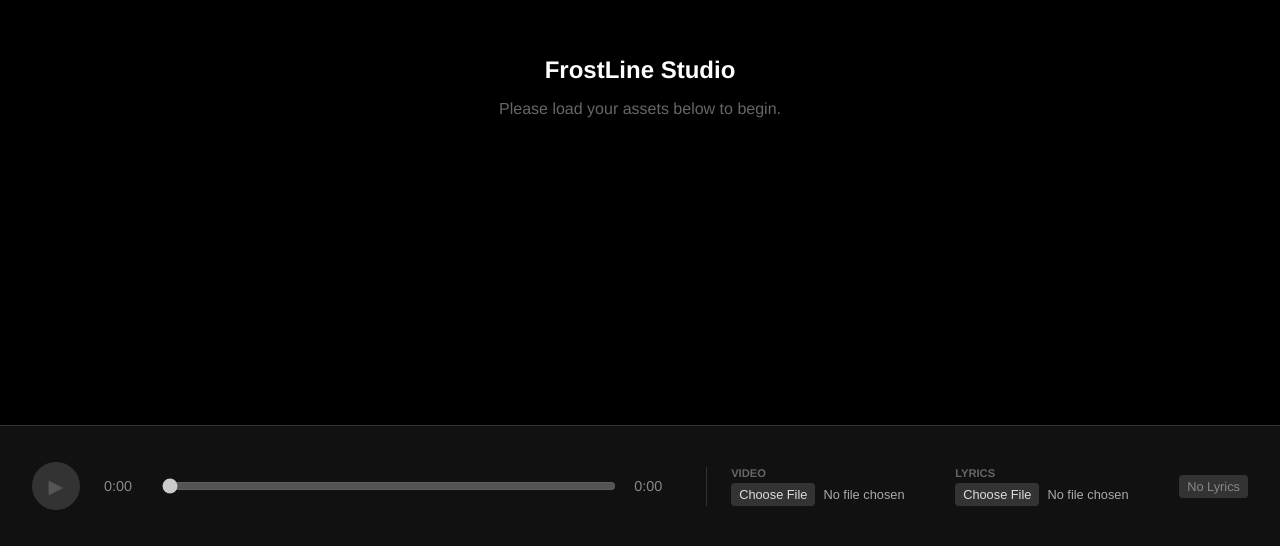
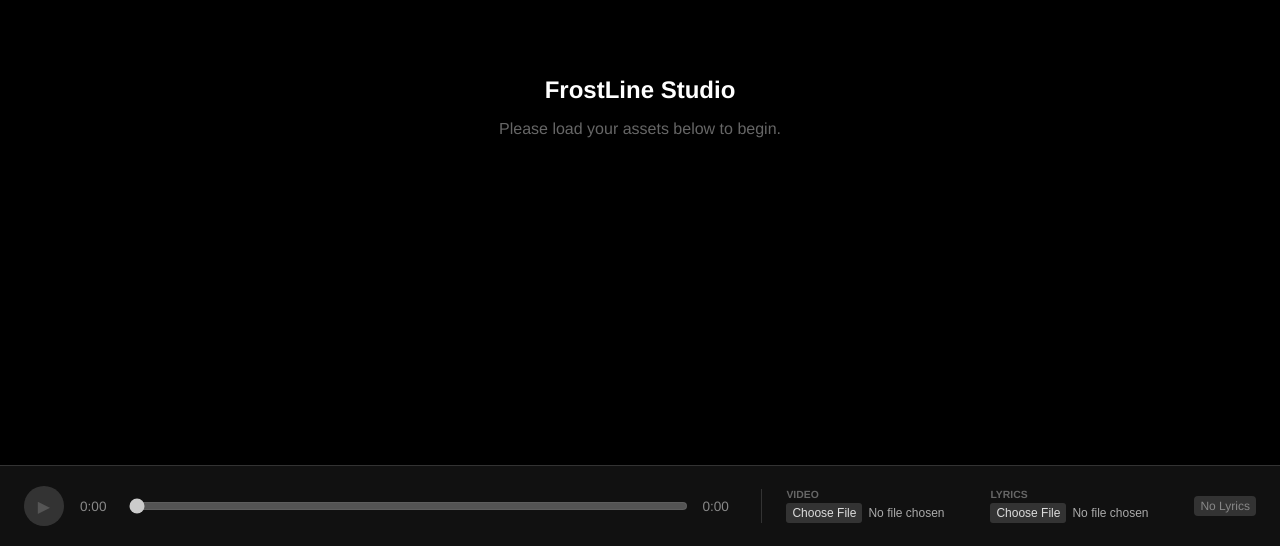
Before and after one commit to b0yu-li/FrostLine, an Angular app: page / in a window 1280 px wide. Shown: the part 254-800 px from the top of the page. Built offline with nearby package versions, Linux system fonts and the light colour scheme.

Commit message:
feat: make the control deck shorter, so that actual video has more vertical space

```diff
--- a/src/app/app.scss
+++ b/src/app/app.scss
@@ -122,7 +122,7 @@
     letter-spacing: -0.02em;
 
     /* Updated shadows for the red text contrast */
-    text-shadow: 0 1px 1px rgba(255, 255, 255, 0.9), 0 6px 18px rgba(0, 0, 0, 0.3);
+    text-shadow: 0 1px 1px rgba(255, 255, 255, 0.6), 0 6px 18px rgba(0, 0, 0, 0.3);
 
     width: 100%;
     text-align: center;
@@ -135,15 +135,15 @@
    4. ZONE 2: THE CONSOLE (Control Deck)
    ========================================= */
 .control-deck {
-  height: 120px;
+  height: 80px; /* Reduced from 120px to 80px */
   background: $color-panel;
   border-top: 1px solid #333;
-  padding: 0 2rem;
+  padding: 0 1.5rem; /* Slightly reduced padding */
 
   display: flex;
   align-items: center;
   justify-content: space-between;
-  gap: 2rem;
+  gap: 1.5rem; /* Reduced gap */
   z-index: 10;
 }
 
@@ -151,7 +151,7 @@
 .playback-group {
   display: flex;
   align-items: center;
-  gap: 1.5rem;
+  gap: 1rem; /* Reduced gap */
   flex: 1;
 }
 
@@ -159,10 +159,10 @@
   background: $color-accent;
   color: #000;
   border: none;
-  width: 48px;
-  height: 48px;
+  width: 40px; /* Reduced from 48px */
+  height: 40px; /* Reduced from 48px */
   border-radius: 50%;
-  font-size: 1.2rem;
+  font-size: 1rem; /* Slightly smaller icon */
   cursor: pointer;
   display: flex;
   align-items: center;
@@ -183,14 +183,14 @@
 .scrubber-container {
   display: flex;
   align-items: center;
-  gap: 1rem;
+  gap: 0.75rem; /* Reduced gap */
   flex: 1;
 
   .time-label {
     font-variant-numeric: tabular-nums;
     color: #888;
-    font-size: 0.9rem;
-    min-width: 40px;
+    font-size: 0.85rem; /* Slightly smaller font */
+    min-width: 35px; /* Slightly reduced min-width */
   }
 
   .scrubber {
@@ -203,6 +203,7 @@
 /* Assets Group */
 .assets-group {
   display: flex;
+  align-items: center; /* Center align items vertically */
   gap: 1.5rem;
   border-left: 1px solid #333;
   padding-left: 1.5rem;
@@ -211,29 +212,29 @@
 .file-input-wrapper {
   display: flex;
   flex-direction: column;
-  gap: 0.25rem;
+  gap: 0.15rem; /* Tighter vertical spacing */
 
   label {
-    font-size: 0.7rem;
+    font-size: 0.65rem; /* Smaller label */
     text-transform: uppercase;
     color: #666;
     font-weight: 700;
   }
 
   input[type="file"] {
-    font-size: 0.8rem;
+    font-size: 0.75rem; /* Smaller font */
     color: #aaa;
-    max-width: 200px;
+    max-width: 180px; /* Slightly reduced max-width */
 
     &::file-selector-button {
       background: #333;
       color: #ddd;
       border: none;
-      padding: 4px 8px;
-      border-radius: 4px;
-      margin-right: 8px;
+      padding: 3px 6px; /* Smaller button padding */
+      border-radius: 3px;
+      margin-right: 6px;
       cursor: pointer;
-      font-size: 0.8rem;
+      font-size: 0.75rem;
     }
   }
 }
@@ -244,9 +245,9 @@
 
   .badge {
     background: #333;
-    padding: 4px 8px;
+    padding: 3px 6px; /* Smaller padding */
     border-radius: 4px;
-    font-size: 0.8rem;
+    font-size: 0.75rem; /* Smaller font */
     color: #888;
 
     &.success {
```
